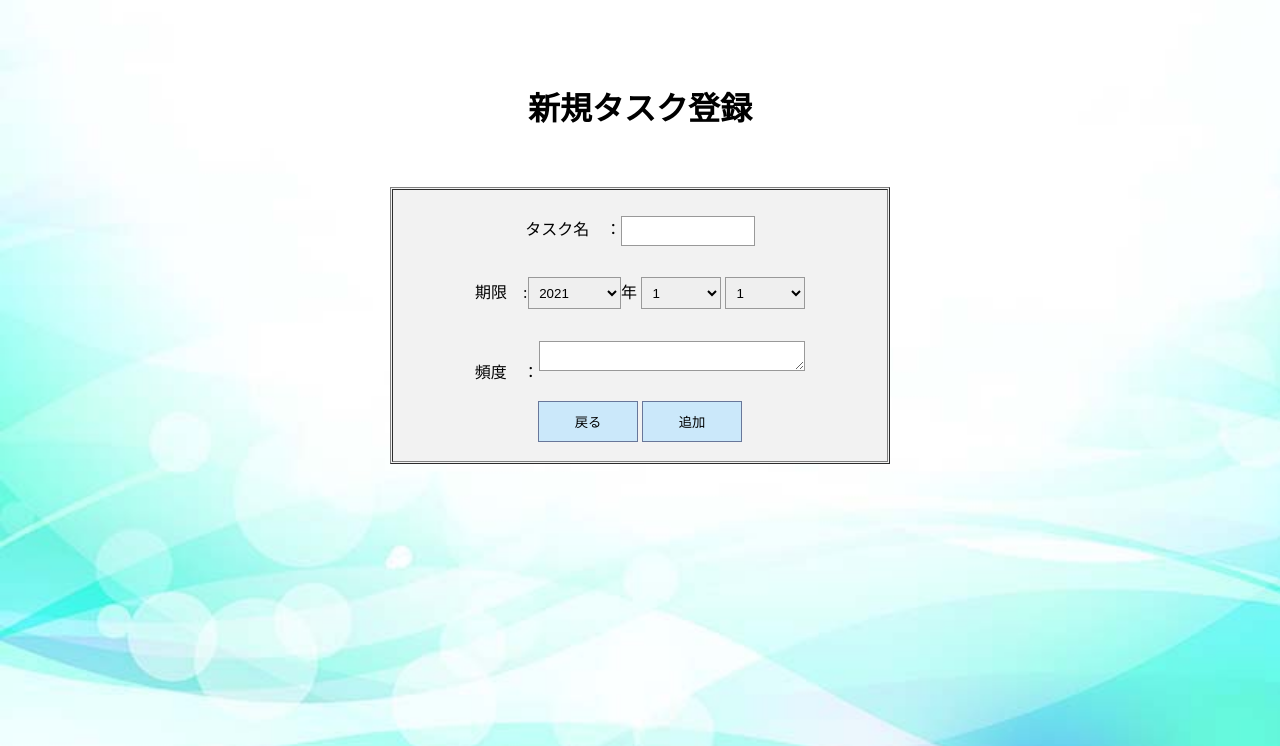
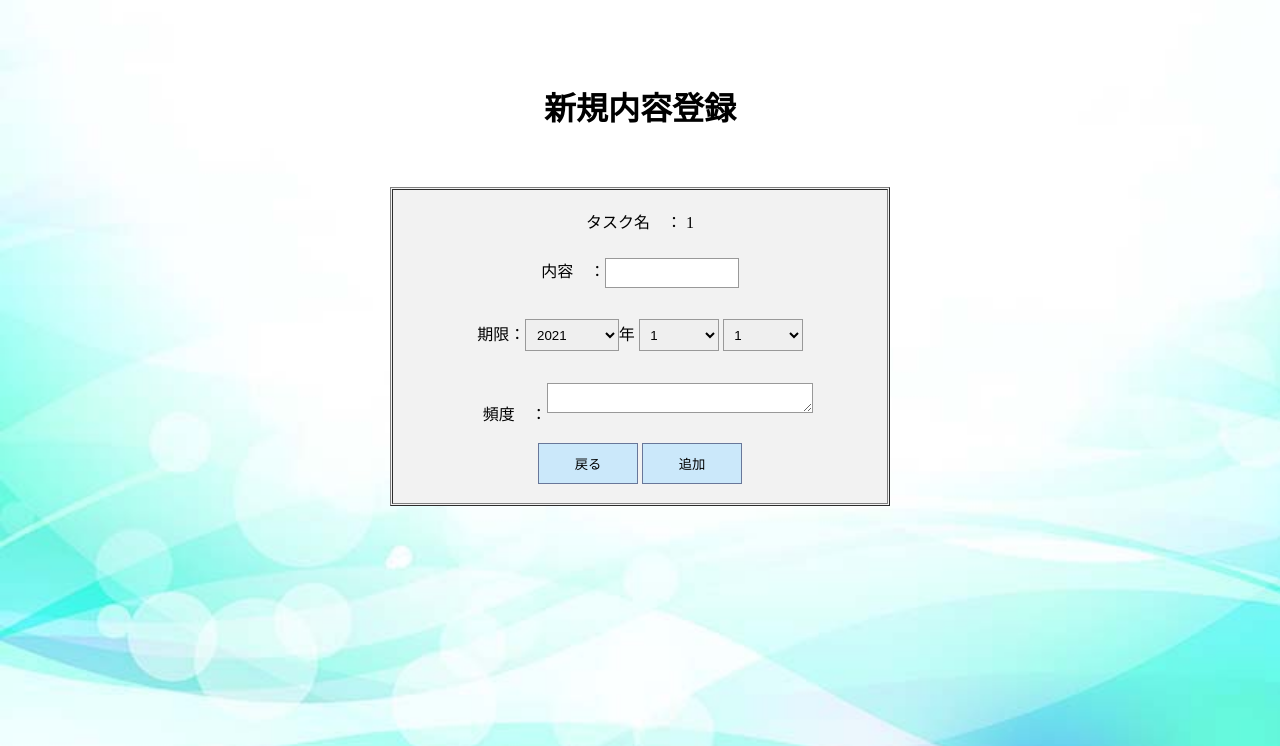
Before and after one commit to pbl2-E/test, a PHP site: page /port_contents.php?file_name=1 in a window 1280 px wide. Shown: the top 746 px of the page. Run offline with PHP 8.4, Linux system fonts and the light colour scheme.

Commit message:
Update port_contents.php

```diff
--- a/port_contents.php
+++ b/port_contents.php
@@ -1,7 +1,7 @@
 <!DOCUMENT html>
 <html lang="ja">
 <head>
-<title>タスク登録</title>
+<title>内容登録</title>
 <style>
 body {
   background-image: url(mizuirohaikeiy3.jpg);
@@ -13,7 +13,7 @@ body {
 <meta charset="UTF-8">
 <script type="text/javascript">
 function HomePage(){
-         location.href='Home1.php';
+         location.href='home_test2.php';
 }
 function AddCheck(){
          task_name = document.getElementById("task_name").value;
@@ -22,7 +22,8 @@ function AddCheck(){
          deadline_day = document.getElementById("deadline_day").value;
          if(task_name=="" || deadline_year=="" || deadline_month=="" || deadline_day==""){
                      // 関数AddErrorの機能を併合
-                        document.getElementById("message").innerHTML = '<font color="red">タスク名、期限を入力してください</font>'
+                        document.getElementById("message").innerHTML = '<font color="red">内容名、期\\
+限を入力してください</font>'
                                                                      return false;
                                                                      }
                                                                      return true;
@@ -33,12 +34,25 @@ function AddCheck(){
 <br>
 <br>
 <br>
-<h1 align="center">新規タスク登録</h1>
+<h1 align="center">新規内容登録</h1>
 <br>
 <br>
-<form action="add_task2.php" method="POST">
+<form action="add_contents.php" method="POST">
+<div align="center">
 <table border="1" cellpadding=1 cellspacing=1 align="center" width="500" height="250" bgcolor=" #f2f2f2">
 <td align="center" height="40">
+<br>
+タスク名　：
+<?php
+ $task_name = $_GET['file_name'];
+ if($task_name == null){
+  $task_name = "test1";
+}
+session_start();
+$_SESSION['task_name'] = $task_name;
+echo($task_name);
+?>
+<br><br>
 <style>
 .task{
    display: inline-block;
@@ -93,9 +107,8 @@ function AddCheck(){
     cursor: pointer;
 }
 </style>
-<br>
-タスク名　：<input type="text" name="task_name" class="task" size=15 ><br><br>
-期限　:<select name="deadline_year" class="deadline">
+内容　：<input type="text" name="contents_name" class="task" size=15><br><br>
+期限：<select name="deadline_year" class="deadline">
 <option>2021</option>
 <option>2022</option>
 <option>2023</option>
@@ -147,9 +160,8 @@ function AddCheck(){
 <option>30</option>
 <option>31</option>
 </select>
-<br>
-<br>
-頻度　：<textarea name="memo" rows=1 cols=25 class="memo"></textarea><br><br>
+<br><br>
+　頻度　：<textarea name="memo" class="memo" rows=1 cols=25></textarea><br><br>
 <input type="button" value="　戻る　" onclick="HomePage()" class="back">
 <input type="submit" value="　追加　" onclick="return AddCheck()" class="add"><br><br>
 </div>
```
Lines whose indentation alone changed are shown as unchanged.
